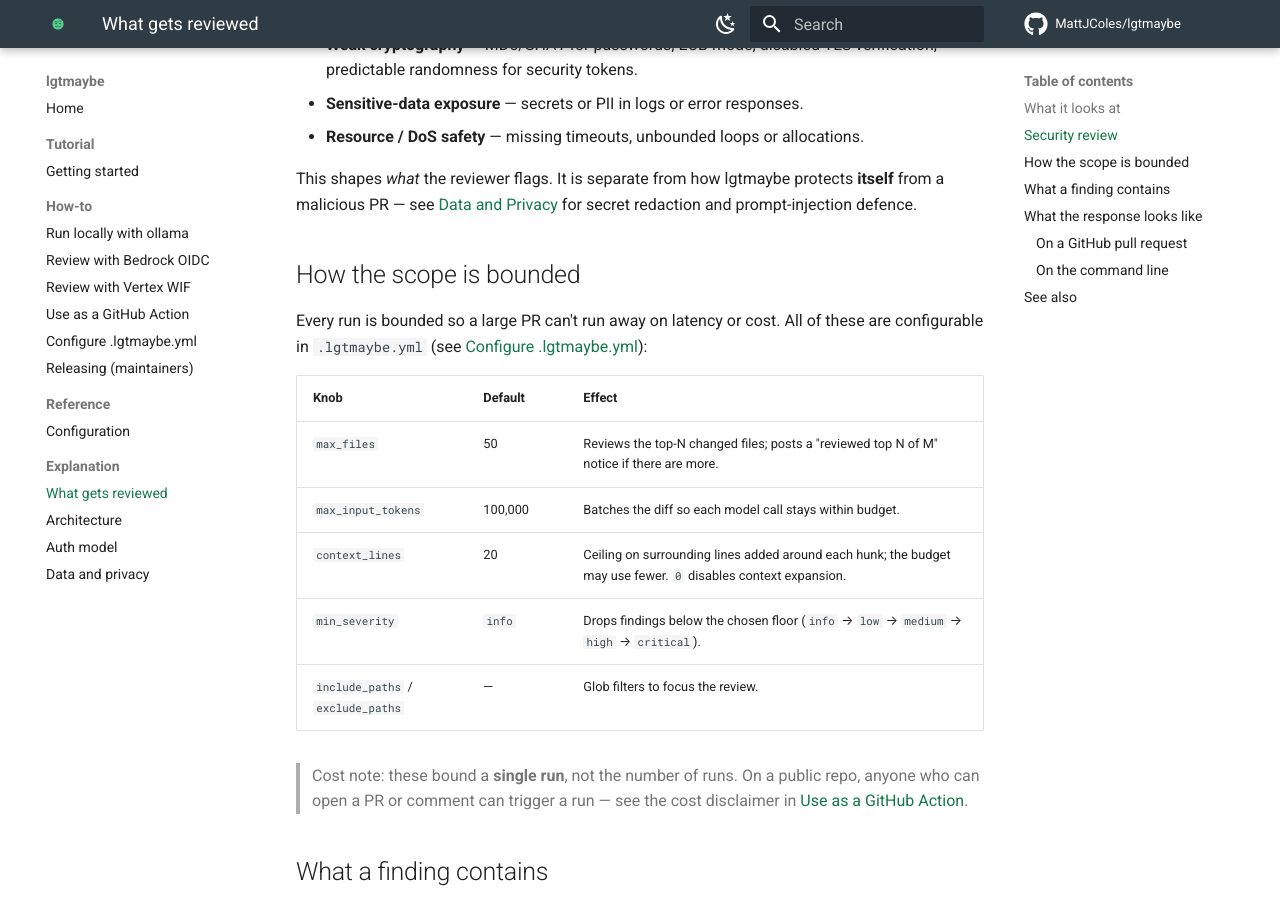
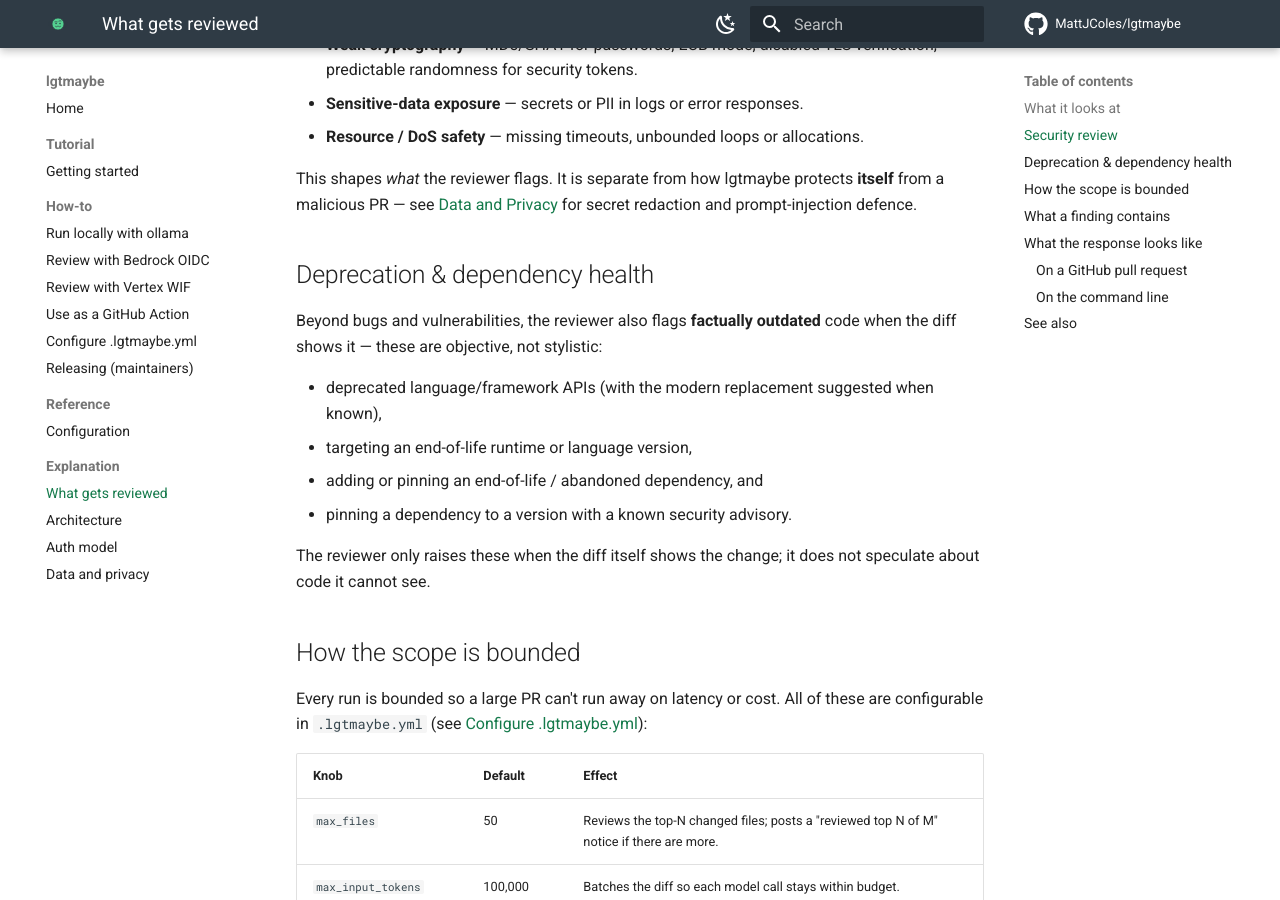
Before and after one commit to actions-marketplace-validations/MattJColes_lgtmaybe, an MkDocs documentation site: the page built from docs/explanation/what-gets-reviewed.md, in a window 1280 px wide and 900 px high, scrolled down 1149 px. Built offline with MkDocs 1.6.1 and Material for MkDocs 9.7.7, drawn with Linux system fonts in a browser that asks for light colours; comment, search, counter and statistics services are not loaded.

Commit message:
Add deterministic code-quality gates + background dependency tooling
Split "code quality" into the part that can be a reproducible per-PR gate and
the part that can't (it depends on the outside world at check-time):

Deterministic (per-PR, in CI):
- pytest treats DeprecationWarning/PendingDeprecationWarning as errors, so using
  a deprecated API fails the build given the lockfile; fixed the one this
  surfaced (pytest-asyncio default fixture loop scope now set explicitly)
- tests/test_code_quality.py: every lgtmaybe module must import without a
  deprecation warning, and a meta-test keeps the gate wired in pyproject
- CI runs `uv lock --check` so pyproject and uv.lock can't drift

Background (scheduled — can't be deterministic):
- .github/dependabot.yml: weekly grouped update PRs for the uv (Python) and
  github-actions ecosystems; security-update PRs when repo alerts are enabled
- .github/workflows/audit.yml: pip-audit against the locked runtime deps on a
  weekly cron, on dependency-touching pushes/PRs, and on demand — not a blanket
  per-PR gate, so an upstream CVE never breaks an unrelated build

Reviewer capability:
- prompt: flag deprecated APIs, end-of-life runtimes/dependencies, and versions
  with known advisories in the PRs lgtmaybe reviews, with a test for the cue

Docs updated to describe the new gates and tooling.

```diff
--- a/docs/explanation/what-gets-reviewed.md
+++ b/docs/explanation/what-gets-reviewed.md
@@ -49,6 +49,20 @@
 **itself** from a malicious PR — see
 [Data and Privacy](data-and-privacy.md) for secret redaction and prompt-injection
 defence.
+
+## Deprecation & dependency health
+
+Beyond bugs and vulnerabilities, the reviewer also flags **factually outdated**
+code when the diff shows it — these are objective, not stylistic:
+
+- deprecated language/framework APIs (with the modern replacement suggested when
+  known),
+- targeting an end-of-life runtime or language version,
+- adding or pinning an end-of-life / abandoned dependency, and
+- pinning a dependency to a version with a known security advisory.
+
+The reviewer only raises these when the diff itself shows the change; it does not
+speculate about code it cannot see.
 
 ## How the scope is bounded
 
```
Also changed, not shown: CLAUDE.md (+24 -0 lines), CONTRIBUTING.md (+8 -0 lines), README.md (+5 -4 lines), pyproject.toml (+10 -0 lines), 8 other files.
